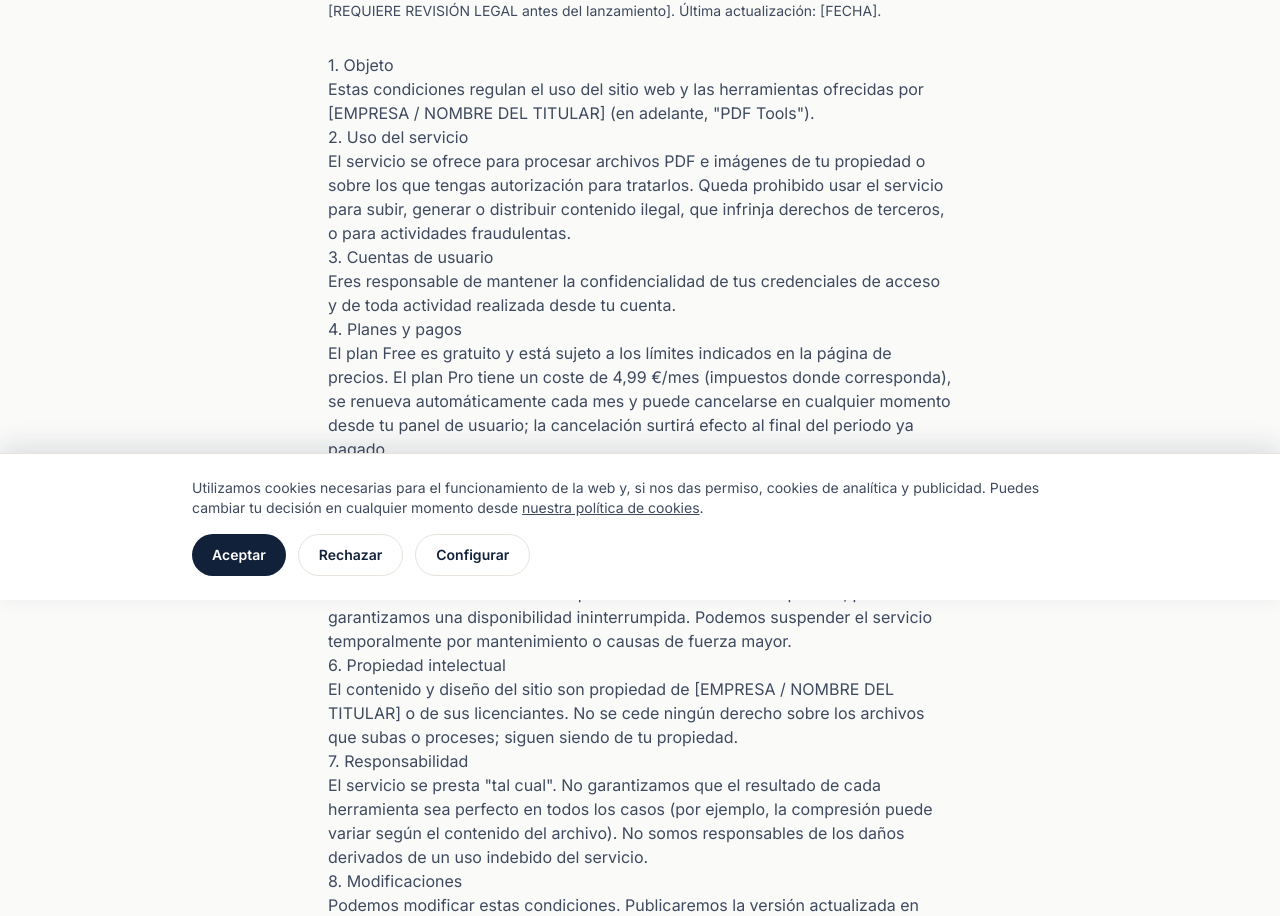
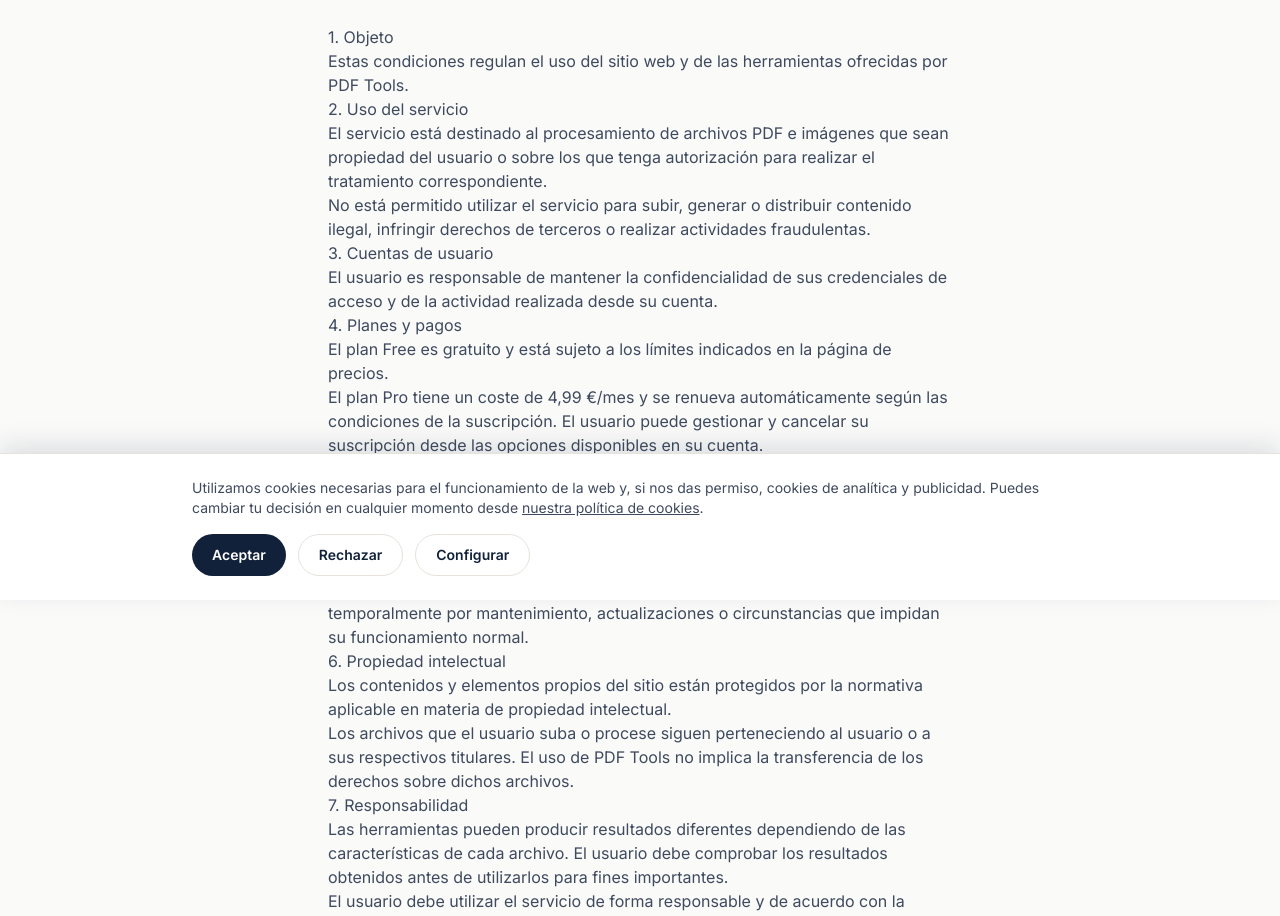
Before and after one commit to jaimemgrado-cyber/HERRAMIENTAS-PDF, a Next.js app: page /terms in a window 1280 px wide. Shown: the part 200-1116 px from the top of the page. Built offline with nearby package versions, Linux system fonts and the light colour scheme; no server answers.

Commit message:
Update page.tsx

```diff
--- a/src/app/terms/page.tsx
+++ b/src/app/terms/page.tsx
@@ -11,82 +11,113 @@
 export default function TermsPage() {
   return (
     <div className="mx-auto max-w-2xl px-4 py-12 sm:px-6">
-      <Breadcrumbs items={[{ label: "Inicio", href: "/" }, { label: "Términos", href: "/terms" }]} />
-      <h1 className="font-display text-3xl font-semibold text-ink">Términos y condiciones</h1>
-      <p className="mt-2 text-sm text-ink-soft">
-        [REQUIERE REVISIÓN LEGAL antes del lanzamiento]. Última actualización: [FECHA].
-      </p>
+      <Breadcrumbs
+        items={[
+          { label: "Inicio", href: "/" },
+          { label: "Términos", href: "/terms" },
+        ]}
+      />
+
+      <h1 className="font-display text-3xl font-semibold text-ink">
+        Términos y condiciones
+      </h1>
 
       <div className="prose prose-slate mt-8 max-w-none text-ink-soft">
         <h2>1. Objeto</h2>
         <p>
-          Estas condiciones regulan el uso del sitio web y las herramientas ofrecidas por
-          [EMPRESA / NOMBRE DEL TITULAR] (en adelante, &quot;PDF Tools&quot;).
+          Estas condiciones regulan el uso del sitio web y de las herramientas
+          ofrecidas por PDF Tools.
         </p>
 
         <h2>2. Uso del servicio</h2>
         <p>
-          El servicio se ofrece para procesar archivos PDF e imágenes de tu propiedad o sobre los
-          que tengas autorización para tratarlos. Queda prohibido usar el servicio para subir,
-          generar o distribuir contenido ilegal, que infrinja derechos de terceros, o para
-          actividades fraudulentas.
+          El servicio está destinado al procesamiento de archivos PDF e
+          imágenes que sean propiedad del usuario o sobre los que tenga
+          autorización para realizar el tratamiento correspondiente.
+        </p>
+
+        <p>
+          No está permitido utilizar el servicio para subir, generar o
+          distribuir contenido ilegal, infringir derechos de terceros o
+          realizar actividades fraudulentas.
         </p>
 
         <h2>3. Cuentas de usuario</h2>
         <p>
-          Eres responsable de mantener la confidencialidad de tus credenciales de acceso y de toda
-          actividad realizada desde tu cuenta.
+          El usuario es responsable de mantener la confidencialidad de sus
+          credenciales de acceso y de la actividad realizada desde su cuenta.
         </p>
 
         <h2>4. Planes y pagos</h2>
         <p>
-          El plan Free es gratuito y está sujeto a los límites indicados en la página de precios.
-          El plan Pro tiene un coste de {PRO_PRICE_DISPLAY} (impuestos donde corresponda), se
-          renueva automáticamente cada mes y puede cancelarse en cualquier momento desde tu panel
-          de usuario; la cancelación surtirá efecto al final del periodo ya pagado.
+          El plan Free es gratuito y está sujeto a los límites indicados en la
+          página de precios.
         </p>
+
         <p>
-          Los pagos se procesan a través de Stripe. [REQUIERE REVISIÓN LEGAL: política de
-          reembolsos definitiva y, si aplica, información sobre el derecho de desistimiento para
-          consumidores de la UE en la contratación de servicios digitales].
+          El plan Pro tiene un coste de {PRO_PRICE_DISPLAY} y se renueva
+          automáticamente según las condiciones de la suscripción. El usuario
+          puede gestionar y cancelar su suscripción desde las opciones
+          disponibles en su cuenta.
+        </p>
+
+        <p>
+          Los pagos se procesan mediante Stripe. Las condiciones aplicables a
+          pagos, reembolsos y derechos de los consumidores se regirán por la
+          normativa aplicable y por las condiciones mostradas durante el
+          proceso de contratación.
         </p>
 
         <h2>5. Disponibilidad del servicio</h2>
         <p>
-          Hacemos un esfuerzo razonable por mantener el servicio disponible, pero no garantizamos
-          una disponibilidad ininterrumpida. Podemos suspender el servicio temporalmente por
-          mantenimiento o causas de fuerza mayor.
+          Se realizan esfuerzos razonables para mantener el servicio
+          disponible, pero no se garantiza una disponibilidad ininterrumpida.
+          El servicio puede suspenderse temporalmente por mantenimiento,
+          actualizaciones o circunstancias que impidan su funcionamiento
+          normal.
         </p>
 
         <h2>6. Propiedad intelectual</h2>
         <p>
-          El contenido y diseño del sitio son propiedad de [EMPRESA / NOMBRE DEL TITULAR] o de sus
-          licenciantes. No se cede ningún derecho sobre los archivos que subas o proceses; siguen
-          siendo de tu propiedad.
+          Los contenidos y elementos propios del sitio están protegidos por la
+          normativa aplicable en materia de propiedad intelectual.
+        </p>
+
+        <p>
+          Los archivos que el usuario suba o procese siguen perteneciendo al
+          usuario o a sus respectivos titulares. El uso de PDF Tools no
+          implica la transferencia de los derechos sobre dichos archivos.
         </p>
 
         <h2>7. Responsabilidad</h2>
         <p>
-          El servicio se presta &quot;tal cual&quot;. No garantizamos que el resultado de cada herramienta
-          sea perfecto en todos los casos (por ejemplo, la compresión puede variar según el
-          contenido del archivo). No somos responsables de los daños derivados de un uso indebido
-          del servicio.
+          Las herramientas pueden producir resultados diferentes dependiendo
+          de las características de cada archivo. El usuario debe comprobar
+          los resultados obtenidos antes de utilizarlos para fines importantes.
+        </p>
+
+        <p>
+          El usuario debe utilizar el servicio de forma responsable y de
+          acuerdo con la legislación aplicable.
         </p>
 
         <h2>8. Modificaciones</h2>
         <p>
-          Podemos modificar estas condiciones. Publicaremos la versión actualizada en esta misma
-          página con la fecha de la última actualización.
+          Estas condiciones pueden modificarse cuando resulte necesario.
+          Cualquier versión actualizada se publicará en esta misma página.
         </p>
 
         <h2>9. Cancelación de cuenta</h2>
         <p>
-          Puedes solicitar la cancelación de tu cuenta en cualquier momento escribiendo a [EMAIL DE
-          CONTACTO].
+          El usuario puede cancelar su cuenta utilizando las opciones
+          disponibles en el servicio.
         </p>
 
         <h2>10. Contacto</h2>
-        <p>Para cualquier duda sobre estas condiciones, escríbenos a [EMAIL DE CONTACTO].</p>
+        <p>
+          Para consultas relacionadas con estas condiciones, puedes utilizar
+          la página de <a href="/contact">Contacto</a>.
+        </p>
       </div>
     </div>
   );
```
